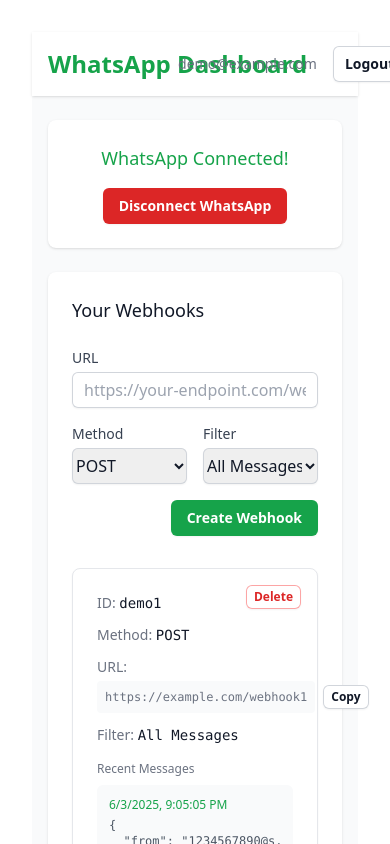
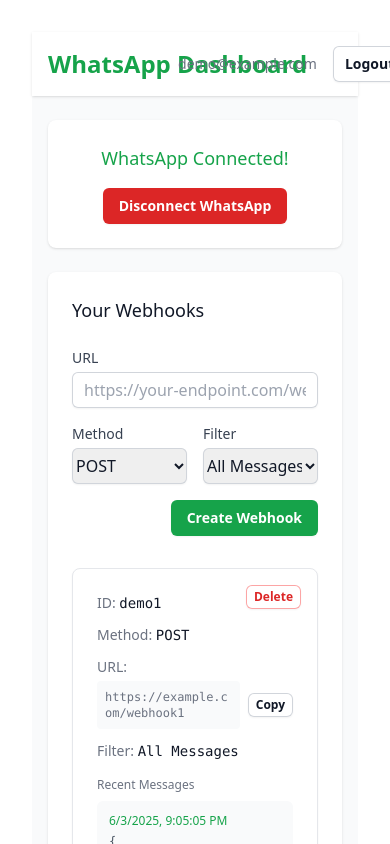
Before and after one commit to saurabhkhante/whatsmeow-webhook-dashboard, a Vue app in the folder frontend/: page / in a window 390 px wide. Shown: the top 844 px of the page. Built offline with nearby package versions, Linux system fonts and the light colour scheme.

Commit message:
Updated ProfileDashboard.vue

```diff
--- a/frontend/src/assets/base.css
+++ b/frontend/src/assets/base.css
@@ -1,14 +1,19 @@
-/* Base styles */
 @tailwind base;
 @tailwind components;
 @tailwind utilities;
 
-/* Remove fixed width constraints */
-body {
+/* Reset default styles */
+* {
   margin: 0;
   padding: 0;
+  box-sizing: border-box;
+}
+
+/* Ensure full width and height */
+html, body {
   width: 100%;
   min-height: 100vh;
+  overflow-x: hidden;
 }
 
 #app {
--- a/frontend/src/components/ProfileDashboard.vue
+++ b/frontend/src/components/ProfileDashboard.vue
@@ -1,8 +1,8 @@
 <template>
-  <div class="min-h-screen bg-gray-50">
+  <div class="min-h-screen w-full">
     <!-- Top Navigation Bar -->
     <nav class="bg-white shadow">
-      <div class="px-4 sm:px-6 lg:px-8">
+      <div class="mx-auto max-w-full px-4 sm:px-6 lg:px-8">
         <div class="flex h-16 justify-between">
           <div class="flex items-center">
             <div class="flex-shrink-0">
@@ -20,7 +20,7 @@
       </div>
     </nav>
 
-    <main class="px-4 sm:px-6 lg:px-8 py-6">
+    <main class="mx-auto max-w-full px-4 sm:px-6 lg:px-8 py-6">
       <!-- WhatsApp Connection Status -->
       <div class="mb-6 rounded-lg bg-white p-6 shadow">
         <div class="text-center">
@@ -119,7 +119,7 @@
               <div class="text-sm text-gray-500">
                 URL:
                 <div class="mt-1 flex items-center gap-2">
-                  <code class="block rounded bg-gray-50 p-2 text-xs font-mono">{{ wh.url || fullWebhookUrl(wh.id)
+                  <code class="block rounded bg-gray-50 p-2 text-xs font-mono break-all">{{ wh.url || fullWebhookUrl(wh.id)
                   }}</code>
                   <button @click="copyUrl(wh.id)"
                     class="rounded-md bg-white px-2 py-1 text-xs font-semibold text-gray-900 shadow-sm ring-1 ring-inset ring-gray-300 hover:bg-gray-50">
@@ -138,7 +138,7 @@
                 <div v-if="logs[wh.id] && logs[wh.id].length > 0">
                   <div v-for="log in logs[wh.id]" :key="log.timestamp" class="rounded-md bg-gray-50 p-3">
                     <div class="text-xs text-primary-600">{{ formatTime(log.timestamp) }}</div>
-                    <pre class="mt-1 overflow-x-auto text-xs text-gray-600">{{ log.payload }}</pre>
+                    <pre class="mt-1 overflow-x-auto text-xs text-gray-600 break-all">{{ log.payload }}</pre>
                   </div>
                 </div>
                 <div v-else class="text-xs text-gray-400">No messages yet.</div>
```
